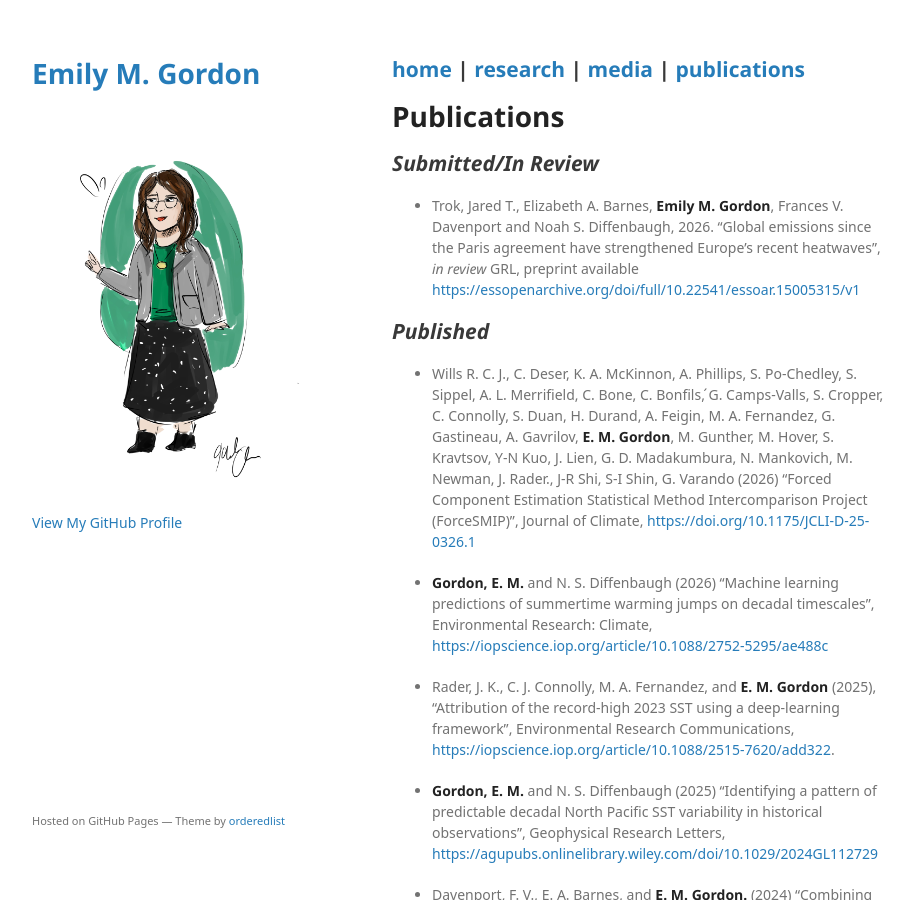
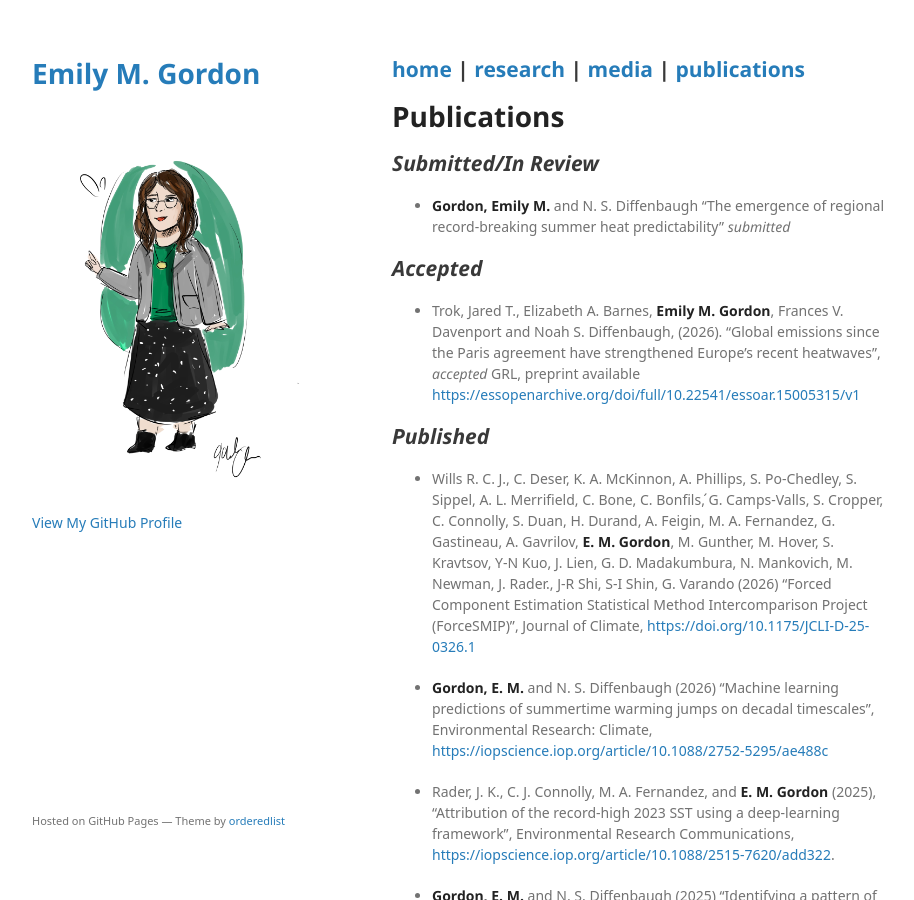
Before and after one commit to emily-gordy/emily-gordy.github.io, a Jekyll site: the page built from publications.md, in a window 1280 px wide and 900 px high. Shown: the whole window, without its empty margins (178-1092 px from the left). Built offline with Jekyll 4.4.1, drawn with Linux system fonts in a browser that asks for light colours; some web fonts are replaced; a script that is not in the unit is left out; the repository's description, which GitHub fills in, is left out; our own code applies the rules of GitHub Pages for plain Markdown files.

Commit message:
Update publications

```diff
--- a/publications.md
+++ b/publications.md
@@ -8,7 +8,12 @@ permalink: /publications/
 # Publications
 
 ## _Submitted/In Review_
-* Trok, Jared T., Elizabeth A. Barnes, **Emily M. Gordon**, Frances V. Davenport and Noah S. Diffenbaugh, 2026. "Global emissions since the Paris agreement have strengthened Europe's recent heatwaves", _in review_ GRL, preprint available [https://essopenarchive.org/doi/full/10.22541/essoar.15005315/v1](https://essopenarchive.org/doi/full/10.22541/essoar.15005315/v1)
+
+* **Gordon, Emily M.** and N. S. Diffenbaugh "The emergence of regional record-breaking summer heat predictability" _submitted_
+
+## _Accepted_
+
+* Trok, Jared T., Elizabeth A. Barnes, **Emily M. Gordon**, Frances V. Davenport and Noah S. Diffenbaugh, (2026). "Global emissions since the Paris agreement have strengthened Europe's recent heatwaves", _accepted_ GRL, preprint available [https://essopenarchive.org/doi/full/10.22541/essoar.15005315/v1](https://essopenarchive.org/doi/full/10.22541/essoar.15005315/v1)
 
 ## _Published_
 
```
